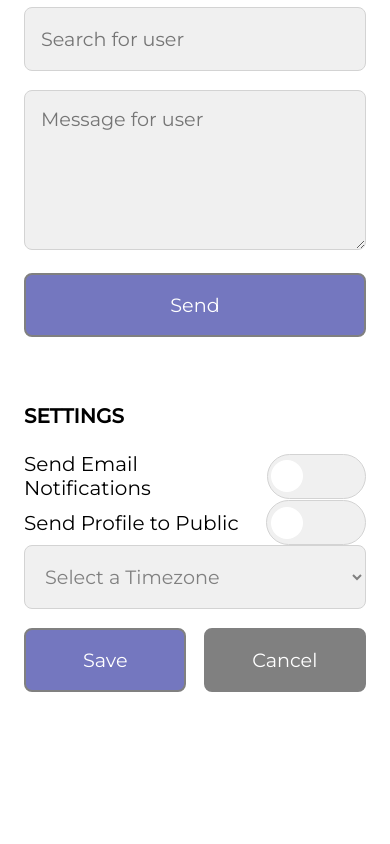
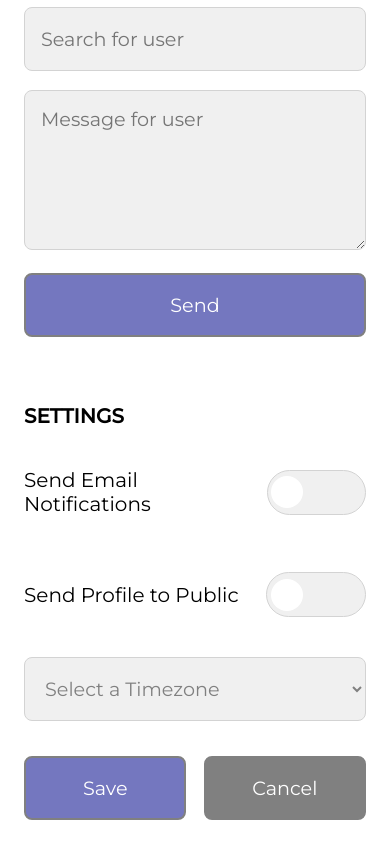
Before and after one commit to anish-chopra/webapp-dashboard, a plain HTML site: page index.html in a window 390 px wide. Shown: the part 4263-5107 px from the top of the page. Before the commit the page ends 4979 px from the top, so only its background shows below. Drawn offline with nearby package versions, Linux system fonts and the light colour scheme.

Commit message:
fix minor responsiveness errors

```diff
--- a/styles.css
+++ b/styles.css
@@ -252,6 +252,12 @@ nav {
         display: flex;
         justify-content: space-between;
         align-items: center;
+            padding-top: 1rem;
+            padding-bottom: 2.5rem;
+
+    }
+    .settings-button {
+        padding-top: 1rem;
     }
     #toggle {
         -webkit-appearance: none;
```
